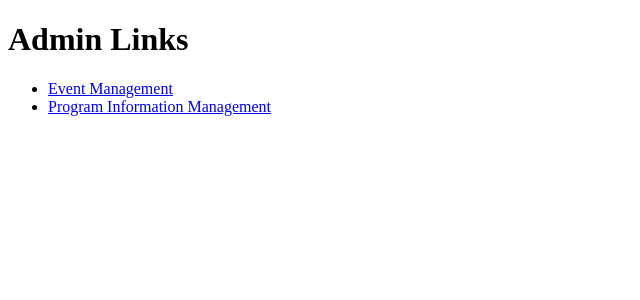
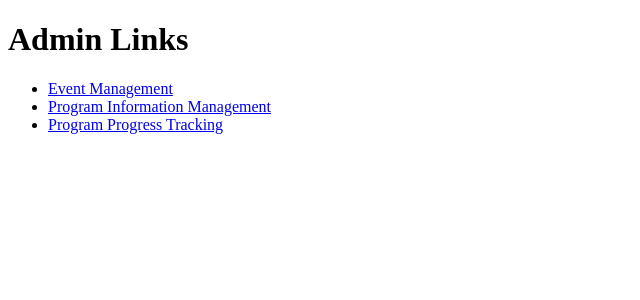
Before and after one commit to abraich7/CSCE310_Project, a PHP site: page /login/admin_links.php in a window 1280 px wide. Shown: the part 44-344 px from the top of the page, without its empty margins (0-640 px from the left). Run offline with PHP 8.4, Linux system fonts and the light colour scheme; the visitor is signed in with stand-in values (Sample User, id 1).

Commit message:
Connected to login

```diff
--- a/login/admin_links.php
+++ b/login/admin_links.php
@@ -23,6 +23,7 @@
     <ul>
         <li><a href="../event_management">Event Management</a></li>
         <li><a href ="../program_management/program_manage.php">Program Information Management</a></li> <!-- Jake Admin Functionality -->
+        <li><a href ="../program_progress_tracking/index.php">Program Progress Tracking</a></li> <!-- Anoop Admin Functionality -->
     </ul>
 </body>
 </html>
```
